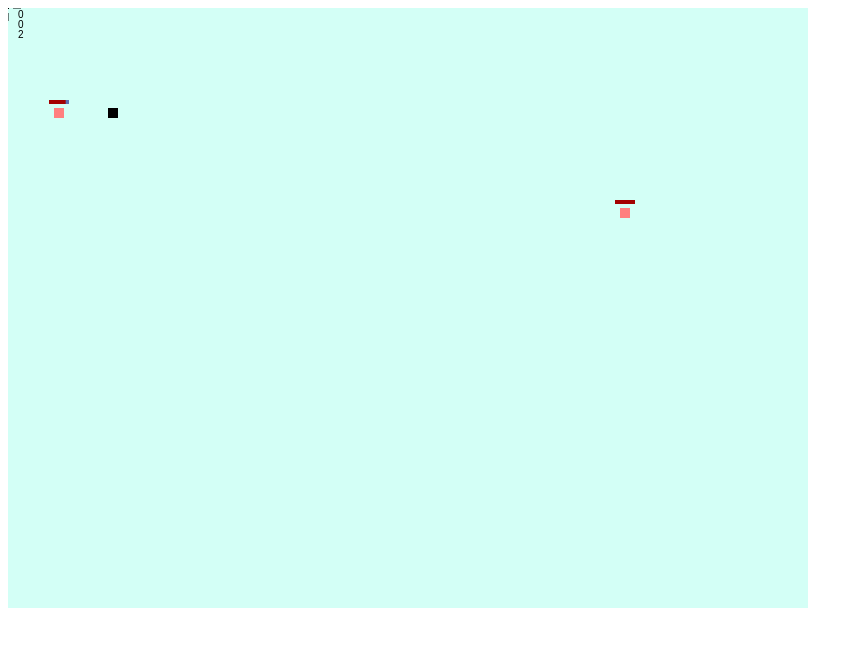
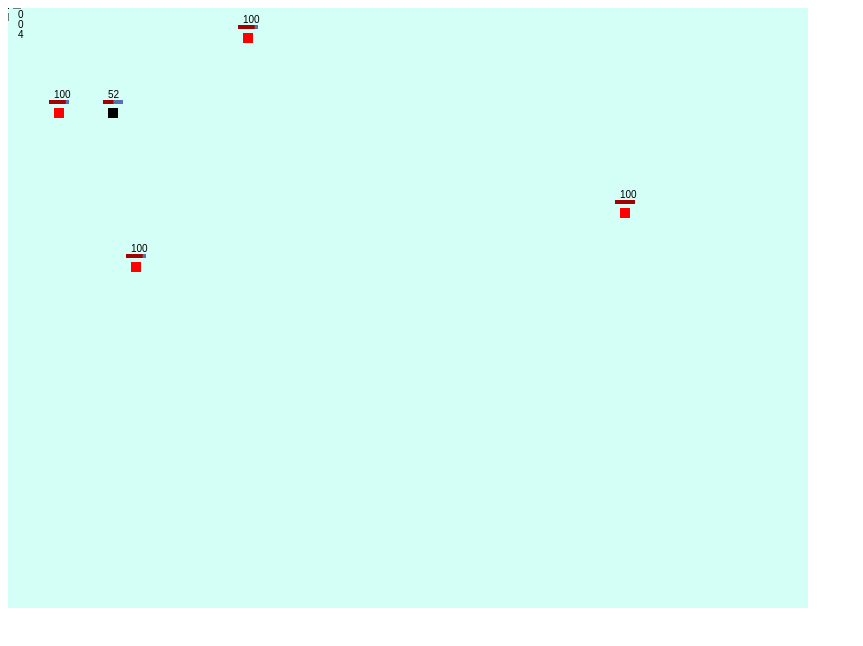
Before and after one commit to TheMountWilson/2D-Top-Down-Shooter-Game, a plain HTML site: page index.html in a window 1280 px wide. Shown: the whole page, without its empty margins (0-863 px from the left). Drawn offline with Linux system fonts and the light colour scheme.

Commit message:
Enemies aim, shoot. Player's health

```diff
--- a/Animations.js
+++ b/Animations.js
@@ -1,15 +1,16 @@
-function Bullet (x,y,dx,dy){
+function Bullet (x,y,dx,dy,color,owner){
     this.x = x;
     this.y = y;
     this.dx = dx;
     this.dy = dy;
-    this.color = "#000000";
-    this.radius = 2;
+    this.color = color;
+    this.radius = 3;
     this.status = true;
     this.health = 1;
+    this.owner = owner;
 
     this.draw = function(){
-        colorCircle(this.x,this.y,this.radius,this.color)
+        colorCircle(this.x,this.y,this.radius,this.color);
     }
 
     this.update = function(){
@@ -37,10 +38,10 @@ function Reload () {
     if (ReloadFramesSkipped==0){
         ReloadFramesSkipped++;
     }
-    else if(ReloadFramesSkipped>0 && ReloadFramesSkipped< 10){
+    else if(ReloadFramesSkipped>0 && ReloadFramesSkipped< 5){
         ReloadFramesSkipped++;
     }
-    else if (ReloadFramesSkipped == 10){
+    else if (ReloadFramesSkipped == 5){
         Reloading = false;
         ReloadFramesSkipped = 0;
     }
@@ -56,14 +57,55 @@ function Enemy (x,y,dx,dy,health,maxhealth,dmg){
     this.dmg = dmg;
     this.status = true;
 
-    this.draw = function (){
-        colorRect(this.x,this.y,10,10,"#ff7f7f");
-        colorRect(this.x-5,this.y-8,20,4,"#5c6fb2");
-        colorRect(this.x-5,this.y-8,20*(health/maxhealth),4,"#a30101");
+    this.a = 0;
+    this.b = 0;
+    this.c = 0;
+
+    this.Reloading = false;
+    this.ReloadFramesSkipped = 0;
+    this.ReloadPeriod = 50;
+
+    this.Reload = function () {
+        if (this.ReloadFramesSkipped==0){
+            this.ReloadFramesSkipped++;
+        }
+        else if(this.ReloadFramesSkipped>0 && this.ReloadFramesSkipped< this.ReloadPeriod){
+            this.ReloadFramesSkipped++;
+        }
+        else if (this.ReloadFramesSkipped == this.ReloadPeriod){
+            this.Reloading = false;
+            this.ReloadFramesSkipped = 0;
+        }
     }
 
+
+    this.draw = function (){
+
+        colorRect(this.x,this.y,10,10,"#ff0000");
+        colorRect(this.x-5,this.y-8,20,4,"#5c6fb2");
+        colorRect(this.x-5,this.y-8,20*(this.health/this.maxhealth),4,"#a30101");
+        colorText(this.health,this.x,this.y-10,"#000000");
+        if (this.Reloading == false){
+            this.shoot();
+        }
+        if (this.Reloading) this.Reload();
+
+    }
     this.update = function (){
         this.draw();
     }
+    this.shoot = function (){
+        this.aim();
+        bulletArray.push(new Bullet(this.x,this.y,(this.a/this.c)*20,(this.b/this.c)*20,"#ff0000","Enemy"));
+        this.Reloading = true;
+    }
+    this.aim = function (){
+
+
+        this.a = rectPosX - this.x;
+        this.b = rectPosY - this.y;
+        this.c = Math.sqrt((this.a*this.a)+ (this.b*this.b));
+
+    }
 
 }
--- a/Drawing.js
+++ b/Drawing.js
@@ -4,28 +4,38 @@ let EnemyArray = [];
 function loadMap(){
     EnemyArray.push(new Enemy(612,200,2,2,100,100,3));
     EnemyArray.push(new Enemy(46,100,2,2,100,120,4));
+    EnemyArray.push(new Enemy(123,254,2,2,100,120,4));
+    EnemyArray.push(new Enemy(235,25,2,2,100,120,4));
 }
 
 function drawEverything() {
+    if (deadscreen == false){
     colorRect(0,0,canvas.width,canvas.height,"#d3fff6");
     colorRect(rectPosX,rectPosY,10,10,"#000000");
     if (keyLMouse){
-        //colorCircle(mouseX,mouseY,5,"#ffffff");
-        //colorLine(rectPosX+5,rectPosY+5,mouseX,mouseY,"#ffffff",3);
         if (Reloading == false){
-            bulletArray.push(new Bullet(rectPosX,rectPosY,(a/c)*30,(b/c)*30));
+            bulletArray.push(new Bullet(rectPosX,rectPosY,(a/c)*20,(b/c)*20,"#000000","Player"));
             Reloading = true;
         }
     }
     if (Reloading) Reload();
+
+    //player's health indicator
+    colorRect(rectPosX-5,rectPosY-8,20,4,"#5c6fb2");
+    colorRect(rectPosX-5,rectPosY-8,20*(playerHealth/100),4,"#a30101");
+    colorText(playerHealth,rectPosX,rectPosY-10,"#000000");
+
+
     drawScope(mouseX,mouseY,"#000000");
     animateBullets();
     animateEnemies();
+
 
     // DEBUG TEXT
     colorText (ReloadFramesSkipped,10,10,"#000000");
     colorText (bulletArray.length,10,20,"#000000");
     colorText (EnemyArray.length,10,30,"#000000");
+    }
 }
 
 function drawScope(X,Y,color){
@@ -41,20 +51,30 @@ function animateEnemies(){
     for (let i = 0; i < EnemyArray.length; i++){
         EnemyArray[i].update();
         if(EnemyArray[i].status == false)EnemyArray.splice(i,1);
-      }
+    }
 }
 function animateBullets(){
     for (let i = 0; i < bulletArray.length; i++){
       bulletArray[i].update();
-      if(bulletArray[i].status == false)bulletArray.splice(i,1);
-
       for (let j = 0; j < EnemyArray.length; j++){
-        if  (((bulletArray[i].x >= EnemyArray[j].x-2)&&(bulletArray[i].x <= EnemyArray[j].x+12))&&
-            ((bulletArray[i].y >= EnemyArray[j].y-2)&&(bulletArray[i].y <= EnemyArray[j].y+12))){
+        //current frame collision check
+        if  (((bulletArray[i].x >= EnemyArray[j].x-2)&&(bulletArray[i].x <= EnemyArray[j].x+12))&&((bulletArray[i].y >= EnemyArray[j].y-2)&&(bulletArray[i].y <= EnemyArray[j].y+12))){
+            if(bulletArray[i].owner == "Player"){
                 EnemyArray[j].health -=5;
                 bulletArray[i].status = false;
+            }
+        }
+        if  (((bulletArray[i].x >= rectPosX-2)&&(bulletArray[i].x <= rectPosX+12))&&((bulletArray[i].y >= rectPosY-2)&&(bulletArray[i].y <= rectPosY+12))){
+            if(bulletArray[i].owner == "Enemy"){
+                playerHealth -=1;
+                bulletArray[i].status = false;
+            }
+        }
+        if(EnemyArray[j].health <=0){
+            EnemyArray[j].status = false;
         }
       }
+      if(bulletArray[i].status == false)bulletArray.splice(i,1);
     }
 }
 
--- a/Keys.js
+++ b/Keys.js
@@ -74,10 +74,9 @@ function updateMousePos (evt){
     var root = document.documentElement;
     mouseX = evt.clientX - rect.left - root.scrollLeft;
     mouseY = evt.clientY - rect.top - root.scrollTop;
-    calculateDirection();
 }
 
-function calculateDirection(){
+function calculateMouseDirection(){
     a = mouseX - rectPosX;
     b = mouseY - rectPosY;
     c = Math.sqrt((a*a)+ (b*b));
--- a/index.html
+++ b/index.html
@@ -22,9 +22,14 @@ window.onload = function() {
     loadMap();
     var framesPerSecond = 60;
     setInterval(function() {
+        calculateMouseDirection();
         moveEverything();
         drawEverything();
+
     }, 1000/framesPerSecond);
 }
+var deadscreen = false;
+var playerHealth = 100;
+
 </script>
 </html>
```
